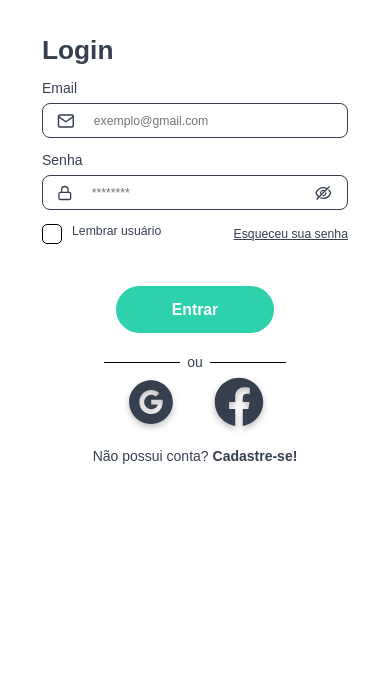
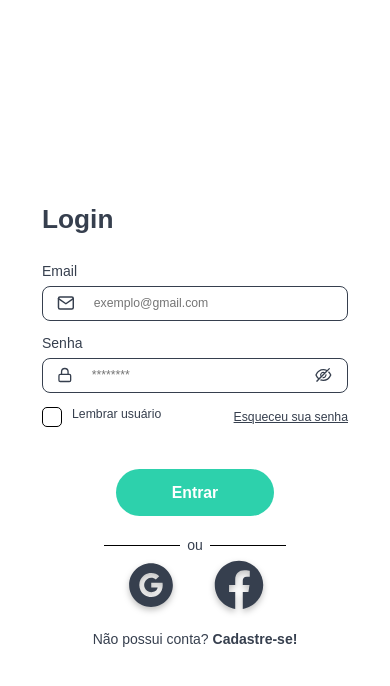
Before and after one commit to VictorCampelo/potty-dashboard, a Next.js app: page /login in a window 390 px wide. Shown: the top 686 px of the page. Built offline with nearby package versions, Linux system fonts and the light colour scheme.

Commit message:
feat: Responsividade na tela foi deixado o form centralizado, e aumentado a distância do título para o form

```diff
--- a/src/styles/pages/preLogin.ts
+++ b/src/styles/pages/preLogin.ts
@@ -137,9 +137,13 @@ export const Container = styled.main`
   @media (max-width: 426px) {
     height: 100vh;
     padding-top: 0;
+    background: var(--white);
     form {
-      height: 100%;
+      box-shadow: none;
       border-radius: 0;
+      .title {
+        margin-bottom: 2rem;
+      }
     }
   }
 `
```
